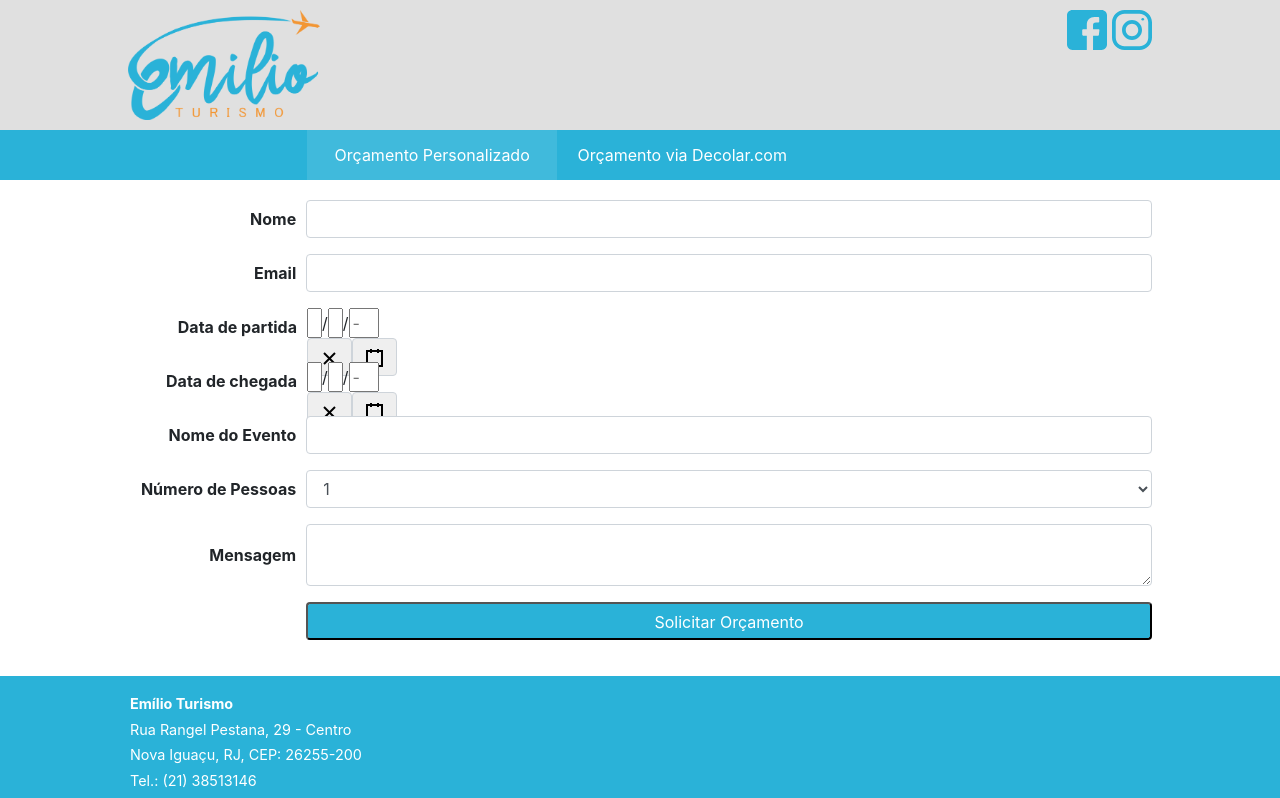
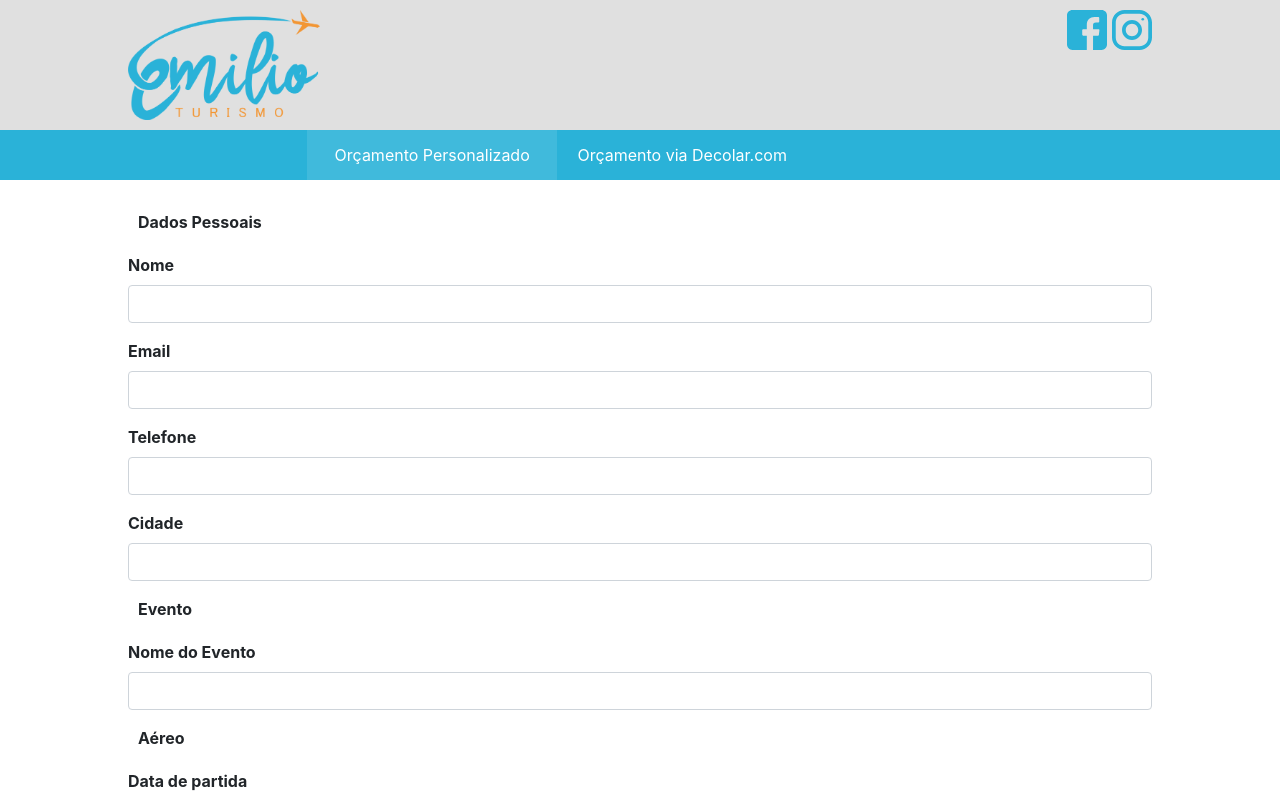
Before and after one commit to reinaldosmoraes/emilio-turismo-form, a React (Create React App) app: page / in a window 1280 px wide. Shown: the top 798 px of the page. Built offline with nearby package versions, Linux system fonts and the light colour scheme.

Commit message:
mudanças do layout do formulario

```diff
--- a/src/App.css
+++ b/src/App.css
@@ -84,17 +84,21 @@
 }
 .form-group-container {
   display: flex;
-  flex-direction: row;
-  align-items: center;
+  flex-direction: column;
+}
+
+.form-categories {
+  display: flex;
+  margin: 10px;
+}
+
+.label-categories{
+  display: flex;
+  font-weight: bold;
 }
 
 .label-container {
   display: flex;
-  flex-direction: row;
-  width: 20%;
-  justify-content: flex-end;
-  margin-right: 10px;
-  margin-bottom: 0px;
   font-weight: bold;
 }
 
@@ -142,14 +146,9 @@
   margin: 0px;
 }
 
-.date-picker {
+.react-date-picker__button {
   width: 100%;
-  height: calc(2.25rem + 2px);
-  border-radius: .25rem;
-}
-
-.react-date-picker__button {
-  border: 1px solid #ced4da;
+  border: 1px solid #ced4da !important;
   border-radius: .25rem;
   padding: .375rem .75rem;
 }
--- a/src/components/TravelForm.js
+++ b/src/components/TravelForm.js
@@ -1,5 +1,5 @@
 import React, { Component } from 'react';
-import { Form, FormGroup, Input, Label } from 'reactstrap';
+import { Form, FormGroup, Input, Label, Button } from 'reactstrap';
 import axios from 'axios';
 import DatePicker from 'react-date-picker';
 
@@ -40,13 +40,15 @@ class TravelForm extends Component {
 		//setando a variavel que muda o conteudo para a tela de SubmittedForm
 		this.state.onClick()
 
-		let {name, email, departureDate, arrivalDate, eventName, numberOfPeople, message} = this.state
+		let {name, email, phone, city, departureDate, arrivalDate, eventName, numberOfPeople, message} = this.state
 		departureDate = departureDate.toLocaleDateString()
 		arrivalDate = arrivalDate.toLocaleDateString()
 
 		const form = await axios.post('/api/form', {
 			name,
 			email,
+			phone,
+			city,
 			departureDate,
 			arrivalDate,
 			eventName,
@@ -59,7 +61,15 @@ class TravelForm extends Component {
   	render() {
     return (
 		<div className="content">
+
+
 			<Form className="form" onSubmit={this.handleSubmit}>
+
+				<div className="form-categories">
+					<Label className="label-categories">Dados Pessoais</Label>
+					<hr />
+				</div>
+
 				<FormGroup className="form-group-container">
 					<Label className="label-container" for="name">Nome</Label>
 					<Input
@@ -77,6 +87,40 @@ class TravelForm extends Component {
 				</FormGroup>
 
 				<FormGroup className="form-group-container">
+					<Label className="label-container" for="phone">Telefone</Label>
+					<Input
+						type="text"
+						name="phone"
+						onChange={this.handleChange} />
+				</FormGroup>
+
+				<FormGroup className="form-group-container">
+					<Label className="label-container" for="city">Cidade</Label>
+					<Input
+						type="text"
+						name="city"
+						onChange={this.handleChange} />
+				</FormGroup>
+
+				<div className="form-categories">
+					<Label className="label-categories">Evento</Label>
+					<hr />
+				</div>
+
+				<FormGroup className="form-group-container">
+					<Label className="label-container" for="eventName">Nome do Evento</Label>
+					<Input
+						type="text"
+						name="eventName"
+						onChange={this.handleChange} />
+				</FormGroup>
+
+				<div className="form-categories">
+					<Label className="label-categories">Aéreo</Label>
+					<hr />
+				</div>
+
+				<FormGroup className="form-group-container">
 					<Label className="label-container" for="departureDate">Data de partida</Label>
 						<DatePicker
 							className="date-picker"
@@ -92,13 +136,20 @@ class TravelForm extends Component {
 							value={this.state.arrivalDate} />
 				</FormGroup>
 
-				<FormGroup className="form-group-container">
-					<Label className="label-container" for="eventName">Nome do Evento</Label>
-					<Input
-						type="text"
-						name="eventName"
-						onChange={this.handleChange} />
-				</FormGroup>
+				<div className="form-categories">
+					<Label className="label-categories">Hotel</Label>
+					<hr />
+				</div>
+
+				<div className="form-categories">
+					<Label className="label-categories">Transfer</Label>
+					<hr />
+				</div>
+
+				<div className="form-categories">
+					<Label className="label-categories">Opicionais</Label>
+					<hr />
+				</div>
 
 				<FormGroup className="form-group-container">
 					<Label className="label-container" for="numberOfPeople">Número de Pessoas</Label>
@@ -126,7 +177,7 @@ class TravelForm extends Component {
 
 				<FormGroup className="form-group-container">
 					<Label className="label-container"></Label>
-					<button className="submit-button">Solicitar Orçamento</button>
+					<Button className="submit-button">Solicitar Orçamento</Button>
 				</FormGroup>
 
 			</Form>
```
